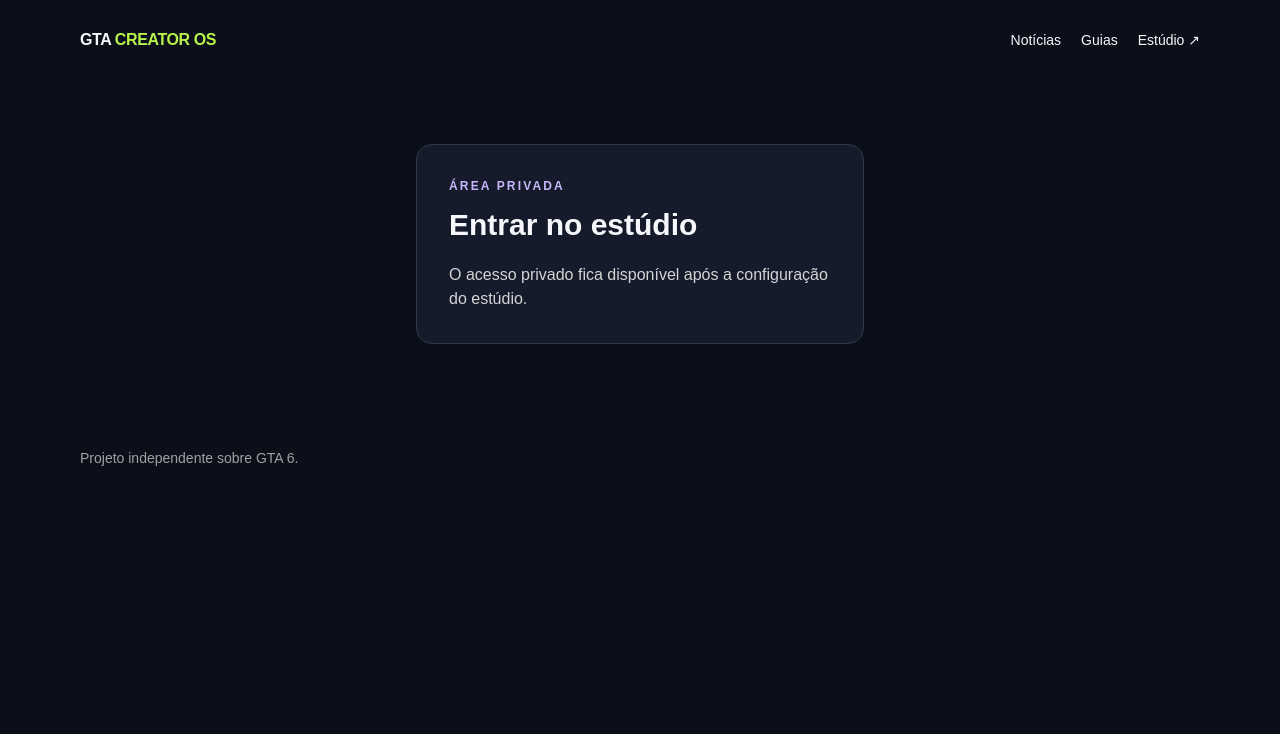
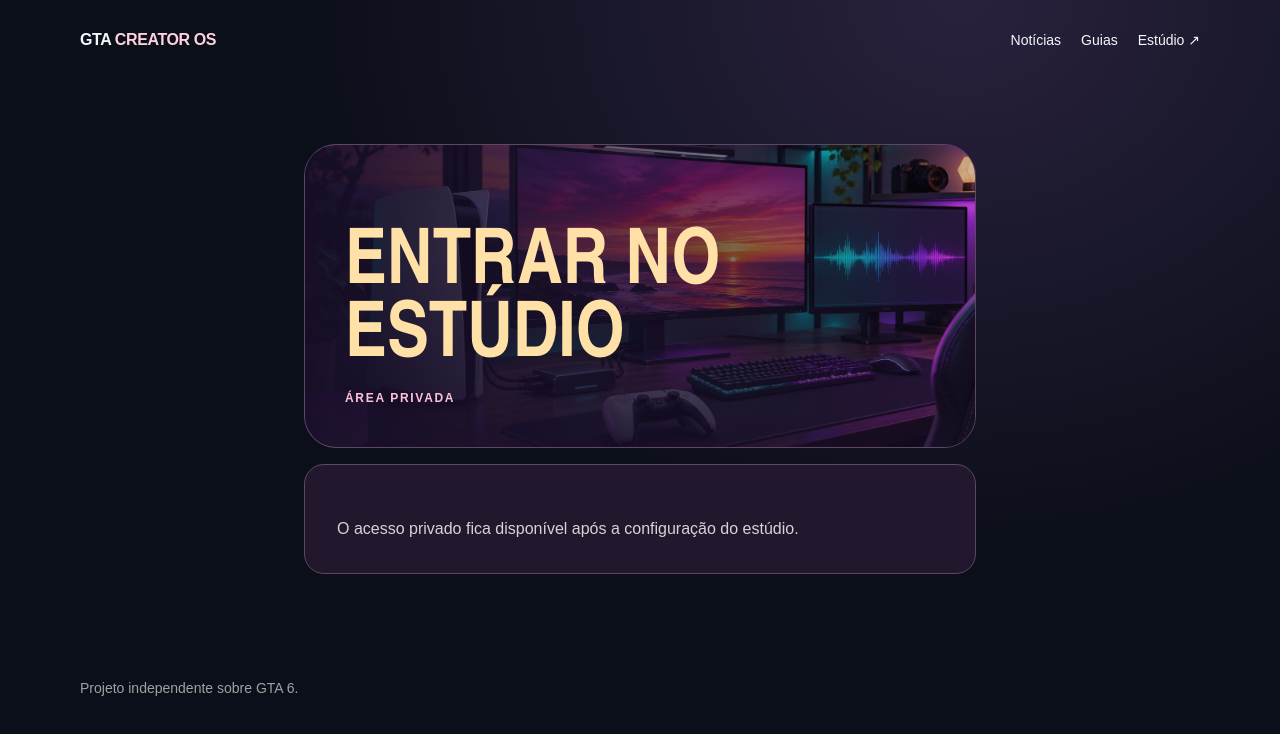
Before and after one commit to Vinicius-Barbosa-Santos/gta-creator-os, a Next.js app: page /login in a window 1280 px wide. Shown: the top 734 px of the page. Built offline with nearby package versions, Linux system fonts and the light colour scheme; no server answers.

Commit message:
feat: unificar a identidade visual do portal e do estúdio

```diff
--- a/app/globals.css
+++ b/app/globals.css
@@ -2,9 +2,15 @@
 
 :root {
   color-scheme: dark;
+  --heading-font: "Avenir Next Condensed", "Arial Narrow", Arial, sans-serif;
+  --text-accent: #ffd0df;
+  --surface: #21182e;
+  --field: #120e1e;
+  --border: #60465f;
 }
 body {
-  background: #0b0f19;
+  background: radial-gradient(ellipse at 75% 0%, #29213d, transparent 42rem), #0b0f19;
+  min-height: 100vh;
   color: #f5f7fb;
   font-family: Arial, sans-serif;
 }
@@ -13,7 +19,7 @@ body {
   margin-inline: auto;
 }
 .accent {
-  color: #b8f34a;
+  color: var(--text-accent);
 }
 .portal {
   background: radial-gradient(ellipse at 70% 0%, #302447, transparent 60%), #0b0f19;
@@ -48,7 +54,7 @@ body {
   padding: clamp(1.4rem, 5vw, 4.5rem);
 }
 .display {
-  font-family: "Avenir Next Condensed", "Arial Narrow", Arial, sans-serif;
+  font-family: var(--heading-font);
   font-size: clamp(3.35rem, 8.5vw, 7.35rem);
   line-height: 0.87;
   font-weight: 900;
@@ -119,31 +125,62 @@ body {
 }
 .panel {
   padding: clamp(1.25rem, 4vw, 2rem);
-  background: #151b2b;
-  border: 1px solid #30384c;
-  border-radius: 1rem;
+  background: var(--surface);
+  border: 1px solid var(--border);
+  border-radius: 1.25rem;
 }
 .button {
   display: inline-block;
-  background: #b8f34a;
-  color: #121a0b;
+  background: #ff9dbb;
+  color: #230f20;
   border-radius: 0.45rem;
   font-weight: 800;
   padding: 0.75rem 1.15rem;
   cursor: pointer;
 }
 .button:hover {
-  background: #d2ff83;
+  background: #ffc5a7;
 }
 :focus-visible {
   outline: 2px solid #c9b7fc;
   outline-offset: 4px;
 }
-input {
-  width: 100%;
-  background: #0b0f19;
+input, select, textarea {
+  background: var(--field);
   color: #fff;
   padding: 0.65rem;
-  border: 1px solid #68738d;
+  border: 1px solid #846883;
   border-radius: 0.4rem;
 }
+
+input { width: 100%; }
+.page-banner {
+  position: relative;
+  isolation: isolate;
+  display: flex;
+  align-items: end;
+  min-height: clamp(12rem, 25vw, 19rem);
+  overflow: hidden;
+  border: 1px solid var(--border);
+  border-radius: clamp(1rem, 3vw, 2rem);
+  background: #272037;
+}
+.page-banner-art { object-position: 65% 48%; }
+.page-banner::after {
+  content: "";
+  position: absolute;
+  inset: 0;
+  pointer-events: none;
+  background: linear-gradient(90deg, #160e27f2, #160e2790 63%, #160e2733),
+              linear-gradient(0deg, #160e27ac, transparent 65%);
+}
+.page-title {
+  font: 900 clamp(2.45rem, 6vw, 5.25rem) / 0.95 var(--heading-font);
+  color: #ffe0a6;
+  overflow-wrap: anywhere;
+  text-transform: uppercase;
+}
+.studio-lane {
+  background: var(--surface);
+  border: 1px solid var(--border);
+}
--- a/app/guias/page.tsx
+++ b/app/guias/page.tsx
@@ -1,9 +1,10 @@
+import PageBanner from "../page-banner";
 import Image from "next/image";
 
 export default function Guias() {
   return (
     <main className="shell grid gap-6 py-12">
-      <h1 className="text-5xl font-black">Guias</h1>
+      <PageBanner title="Guias" cover="/vice-city.webp" />
       <article id="captura" className="portal-card grid overflow-hidden !p-0 md:grid-cols-[1fr_2fr]">
         <div className="relative aspect-video md:aspect-auto">
           <Image
--- a/app/login/page.tsx
+++ b/app/login/page.tsx
@@ -1,3 +1,4 @@
+import PageBanner from "../page-banner";
 import { redirect } from "next/navigation";
 import { login } from "../actions";
 import { authorized, configured } from "../session";
@@ -8,11 +9,13 @@ export default async function Login({ searchParams }: { searchParams: Promise<{
   const { erro } = await searchParams;
   return (
     <main className="shell py-16">
-      <section className="panel mx-auto max-w-md">
-        <p className="eyebrow">ÁREA PRIVADA</p>
-        <h1 className="mt-3 text-3xl font-black">Entrar no estúdio</h1>
+      <div className="mx-auto grid max-w-2xl gap-4">
+        <PageBanner title="Entrar no estúdio" cover="/guia-captura.webp">
+          <p className="portal-label mt-3">ÁREA PRIVADA</p>
+        </PageBanner>
+        <section className="panel">
           {enabled ? (
-          <form action={login} className="mt-6 grid gap-4">
+            <form action={login} className="grid gap-4">
               <label className="grid gap-2">Chave de acesso
                 <input type="password" name="key" autoComplete="current-password" required maxLength={256} />
               </label>
@@ -23,6 +26,7 @@ export default async function Login({ searchParams }: { searchParams: Promise<{
             <p className="mt-5 text-neutral-300">O acesso privado fica disponível após a configuração do estúdio.</p>
           )}
         </section>
+      </div>
     </main>
   );
 }
--- a/app/noticias/page.tsx
+++ b/app/noticias/page.tsx
@@ -1,3 +1,4 @@
+import PageBanner from "../page-banner";
 import type { Metadata } from "next";
 import { googleHeadlines, googleNews } from "./feed";
 
@@ -28,8 +29,9 @@ export default async function News() {
 
   return (
     <main className="shell py-12">
-      <p className="portal-label">GTA VI E GTA ONLINE</p>
-      <h1 className="mt-3 text-5xl font-black">Notícias de GTA</h1>
+      <PageBanner title="Notícias de GTA" cover="/portal-leonida.webp">
+        <p className="portal-label mt-3">GTA VI E GTA ONLINE</p>
+      </PageBanner>
       <section className="mt-9" aria-labelledby="official-news">
         <h2 id="official-news" className="text-2xl font-bold">Confirmado pela Rockstar</h2>
         <p className="mt-2 text-sm text-neutral-400">Curadoria revisada em 18/11/2026.</p>
--- /dev/null
+++ b/app/page-banner.tsx
@@ -0,0 +1,18 @@
+import Image from "next/image";
+import type { ReactNode } from "react";
+
+export default function PageBanner({ title, cover, children }: {
+  title: string;
+  cover: string;
+  children?: ReactNode;
+}) {
+  return (
+    <header className="page-banner">
+      <Image src={cover} alt="" fill unoptimized className="page-banner-art object-cover" />
+      <div className="relative z-10 w-full min-w-0 p-6 sm:p-10">
+        <h1 className="page-title">{title}</h1>
+        {children}
+      </div>
+    </header>
+  );
+}
--- a/app/studio/criativos/editor.tsx
+++ b/app/studio/criativos/editor.tsx
@@ -150,7 +150,7 @@ export default function CreativeEditor() {
         <label className="grid gap-2">Linha principal<input value={title} maxLength={36} onChange={(e) => setTitle(e.target.value)} /></label>
         <label className="grid gap-2">Linha de destaque<input value={subtitle} maxLength={36} onChange={(e) => setSubtitle(e.target.value)} /></label>
         <label className="grid gap-2">Paleta
-          <select className="rounded border border-slate-500 bg-slate-950 p-2" value={theme} onChange={(e) => setTheme(e.target.value === "neon" ? "neon" : "sunset")}>
+          <select value={theme} onChange={(e) => setTheme(e.target.value === "neon" ? "neon" : "sunset")}>
             <option value="sunset">Pôr do sol</option><option value="neon">Neon</option>
           </select>
         </label>
--- a/app/studio/page.tsx
+++ b/app/studio/page.tsx
@@ -1,3 +1,4 @@
+import PageBanner from "../page-banner";
 import Link from "next/link";
 import { cookies } from "next/headers";
 import { redirect } from "next/navigation";
@@ -24,12 +25,14 @@ export default async function Studio({ searchParams }: { searchParams: Promise<{
 
   return (
     <main className="shell py-10">
-      <div className="mb-8 flex flex-wrap items-center justify-between gap-4">
-        <div>
-          <p className="eyebrow">ESTÚDIO PRIVADO</p>
-          <h1 className="mt-2 text-4xl font-black">{profile?.name ?? "Configure seu canal"}</h1>
-        </div>
-        <div className="flex flex-wrap items-center gap-4"><Link href="/studio/producao" className="button">Produção e agenda</Link><Link href="/studio/criativos" className="accent">Thumbnails e vinhetas</Link><form action={logout}><button className="accent cursor-pointer">Sair</button></form></div>
+      <div className="mb-6">
+        <PageBanner title={profile?.name ?? "Configure seu canal"} cover="/guia-captura.webp">
+          <nav className="mt-5 flex flex-wrap items-center gap-4" aria-label="Ferramentas do estúdio">
+            <Link href="/studio/producao" className="portal-cta">Produção e agenda</Link>
+            <Link href="/studio/criativos" className="portal-secondary">Thumbnails e vinhetas</Link>
+            <form action={logout}><button className="portal-secondary cursor-pointer">Sair</button></form>
+          </nav>
+        </PageBanner>
       </div>
       <div className="grid gap-6 md:grid-cols-2">
         <section className="panel">
@@ -67,7 +70,7 @@ export default async function Studio({ searchParams }: { searchParams: Promise<{
             <label className="grid gap-2">Nome do canal<input name="name" defaultValue={profile?.name} required maxLength={60} /></label>
             <label className="grid gap-2">Horas por semana<input name="hours" type="number" min={1} max={40} defaultValue={profile?.hours ?? 8} required /></label>
             <label className="grid gap-2">Etapa atual
-              <select className="w-full rounded border border-slate-500 bg-slate-950 p-2.5" name="stage" defaultValue={profile?.stage ?? "captura"}>
+              <select className="w-full " name="stage" defaultValue={profile?.stage ?? "captura"}>
                 {Object.entries(stages).map(([key, stage]) => <option key={key} value={key}>{stage.label}</option>)}
               </select>
             </label>
--- a/app/studio/producao/ideas-panel.tsx
+++ b/app/studio/producao/ideas-panel.tsx
@@ -19,7 +19,7 @@ export default function IdeasPanel({ onSave }: { onSave: (idea: Idea, format: st
       <p className="mt-2 text-sm text-neutral-300">O formato, o tempo e a descrição abaixo são enviados à OpenAI. Revise as ideias antes de produzir.</p>
       <form action={submit} className="mt-4 grid gap-4 sm:grid-cols-2">
         <label className="grid gap-2">Formato
-          <select name="format" defaultValue="Short" className="rounded border border-slate-500 bg-slate-950 p-2">
+          <select name="format" defaultValue="Short" className="">
             {formats.map((format) => <option key={format}>{format}</option>)}
           </select>
         </label>
@@ -27,7 +27,7 @@ export default function IdeasPanel({ onSave }: { onSave: (idea: Idea, format: st
           <input name="minutes" type="number" min={15} max={240} step={1} required defaultValue={30} />
         </label>
         <label className="grid gap-2 sm:col-span-2">Gravações que você já tem (opcional)
-          <textarea name="footage" maxLength={800} rows={3} className="rounded border border-slate-500 bg-slate-950 p-2" placeholder="Ex.: 5 minutos de gameplay do PS5 gravados no OBS" />
+          <textarea name="footage" maxLength={800} rows={3} placeholder="Ex.: 5 minutos de gameplay do PS5 gravados no OBS" />
         </label>
         <button className="button justify-self-start disabled:opacity-50" disabled={pending}>{pending ? "Gerando pautas…" : "Sugerir pautas"}</button>
       </form>
--- a/app/studio/producao/page.tsx
+++ b/app/studio/producao/page.tsx
@@ -1,3 +1,4 @@
+import PageBanner from "../../page-banner";
 import Link from "next/link";
 import { redirect } from "next/navigation";
 import { authorized } from "../../session";
@@ -9,8 +10,11 @@ export default async function Production() {
   if (!(await authorized())) redirect("/login");
   return (
     <main className="shell py-10">
-      <Link href="/studio" className="accent">← Estúdio</Link>
-      <h1 className="my-6 text-4xl font-black">Produção de conteúdo</h1>
+      <div className="mb-6">
+        <PageBanner title="Produção de conteúdo" cover="/guia-captura.webp">
+          <Link href="/studio" className="portal-secondary mt-4 inline-block">← Estúdio</Link>
+        </PageBanner>
+      </div>
       <Board />
     </main>
   );
```
Also changed, not shown: app/studio/criativos/page.tsx (+6 -2 lines), app/studio/producao/board.tsx (+5 -5 lines). Lines whose indentation alone changed are shown as unchanged.
